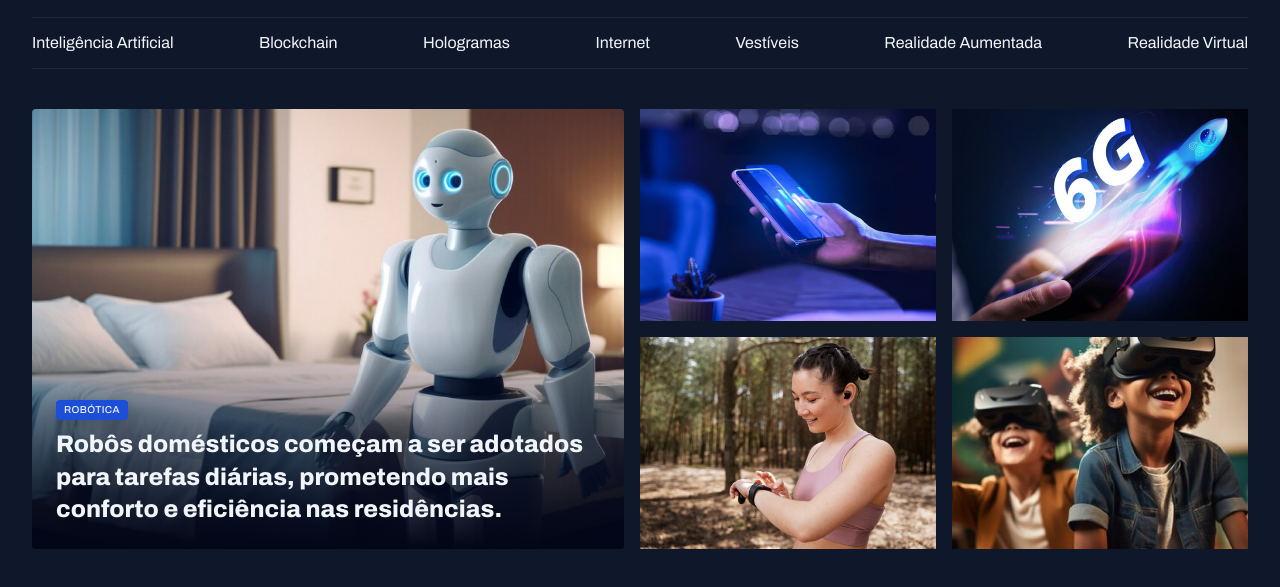
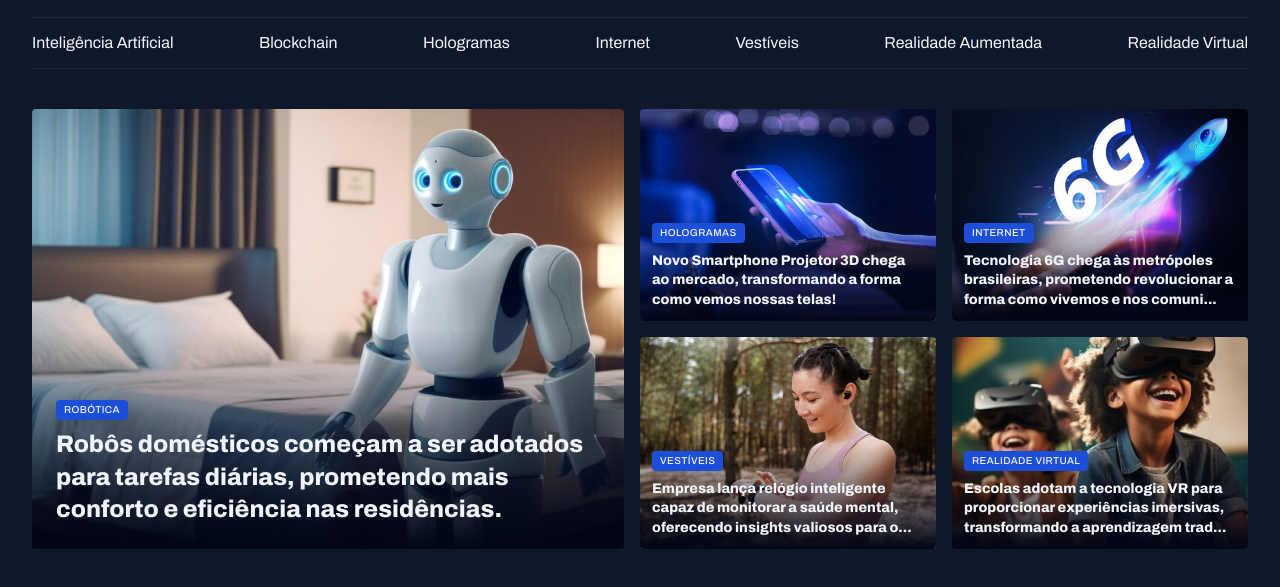
Before and after one commit to ThiagoMarcelinoVieira/projeto-portal-de-noticias-rocketseat, a plain HTML site: page index.html in a window 1280 px wide. Shown: the part 55-642 px from the top of the page. Drawn offline with Linux system fonts and the light colour scheme.

Commit message:
Finalizando a seção destaques

```diff
--- a/index.html
+++ b/index.html
@@ -46,29 +46,81 @@
     <main class="grid container">
       <section id="featured" class="grid grid-flow-col gap-16">
         <figure class="card">
-          <img src="assets/images/Image 01.png" alt="" />
+          <img
+            src="assets/images/Image 01.png"
+            alt="Robôs domésticos começam a ser adotados para tarefas diárias, prometendo mais conforto e eficiência nas residências."
+          />
 
           <figcaption>
             <span class="content-tag">robótica</span>
             <h2 class="text-2xl">
-              Robôs domésticos começam a ser adotados para tarefas diárias, prometendo mais conforto e eficiência nas residências.
+              Robôs domésticos começam a ser adotados para tarefas diárias,
+              prometendo mais conforto e eficiência nas residências.
             </h2>
           </figcaption>
         </figure>
 
         <div class="grid grid-cols-2 gap-16">
-          <div>
-            <img src="assets/images/Image 02.png" alt="" />
-          </div>
-          <div>
-            <img src="assets/images/Image 03.png" alt="" />
-          </div>
-          <div>
-            <img src="assets/images/Image 04.png" alt="" />
-          </div>
-          <div>
-            <img src="assets/images/Image 05.png" alt="" />
-          </div>
+          <figure class="card">
+            <img
+              src="assets/images/Image 02.png"
+              alt="Novo Smartphone Projetor 3D chega ao mercado, transformando a forma como vemos nossas telas!"
+            />
+
+            <figcaption>
+              <span class="content-tag">hologramas</span>
+              <h2 class="text-lg">
+                Novo Smartphone Projetor 3D chega ao mercado, transformando a
+                forma como vemos nossas telas!
+              </h2>
+            </figcaption>
+          </figure>
+
+          <figure class="card">
+            <img
+              src="assets/images/Image 03.png"
+              alt="Tecnologia 6G chega às metrópoles brasileiras, prometendo revolucionar a forma como vivemos e nos comunicamos."
+            />
+
+            <figcaption>
+              <span class="content-tag">internet</span>
+              <h2 class="text-lg">
+                Tecnologia 6G chega às metrópoles brasileiras, prometendo
+                revolucionar a forma como vivemos e nos comuni...
+              </h2>
+            </figcaption>
+          </figure>
+
+          <figure class="card">
+            <img
+              src="assets/images/Image 04.png"
+              alt="Empresa lança relógio inteligente capaz de monitorar a saúde mental, oferecendo insights valiosos para o bem-estar pessoal.
+"
+            />
+
+            <figcaption>
+              <span class="content-tag">vestíveis</span>
+              <h2 class="text-lg">
+                Empresa lança relógio inteligente capaz de monitorar a saúde
+                mental, oferecendo insights valiosos para o...
+              </h2>
+            </figcaption>
+          </figure>
+
+          <figure class="card">
+            <img
+              src="assets/images/Image 05.png"
+              alt="Escolas adotam a tecnologia VR para proporcionar experiências imersivas, transformando a aprendizagem tradicional."
+            />
+
+            <figcaption>
+              <span class="content-tag">realidade virtual</span>
+              <h2 class="text-lg">
+                Escolas adotam a tecnologia VR para proporcionar experiências
+                imersivas, transformando a aprendizagem trad...
+              </h2>
+            </figcaption>
+          </figure>
         </div>
       </section>
     </main>
--- a/styles/sections.css
+++ b/styles/sections.css
@@ -26,6 +26,10 @@
 
             padding: 24px;
 
+            &:has(.text-lg) {
+                padding: 12px;
+            }
+
             h2 {
                 margin-top: 8px;
             }
```
